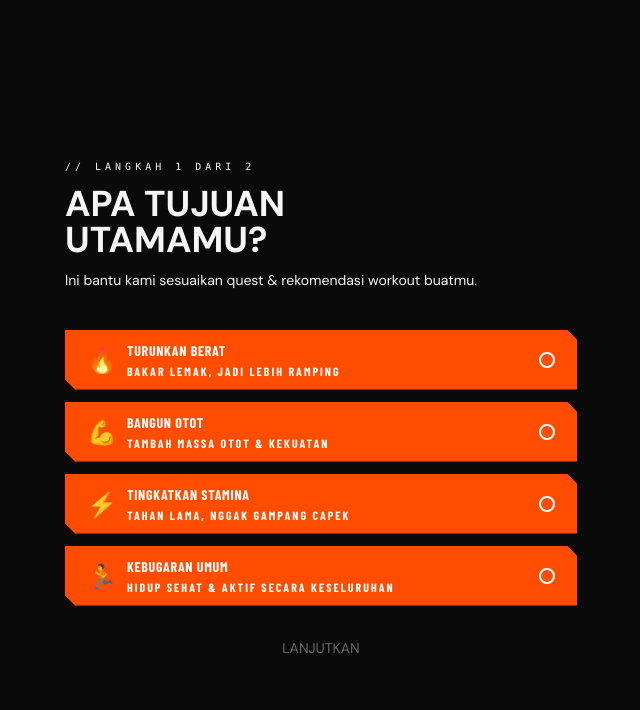
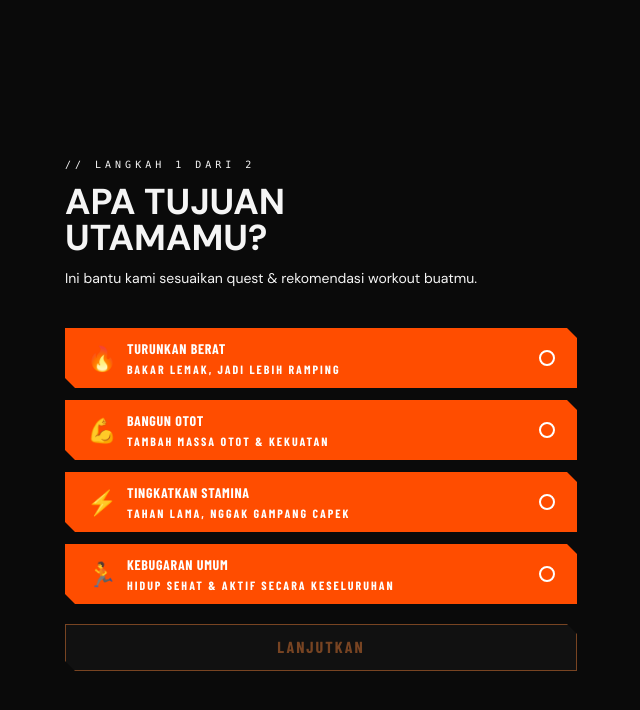
Before and after one commit to RapzzKY24/FitQuest, a Next.js app: page /auth/register/onboarding in a window 1280 px wide. Shown: the top 710 px of the page, without its empty margins (319-959 px from the left). Built offline with nearby package versions, Linux system fonts and the light colour scheme; a web font is replaced by a local one.

Commit message:
feat:change button in onboarding component

```diff
--- a/src/features/auth/components/OnBoardingFlow.tsx
+++ b/src/features/auth/components/OnBoardingFlow.tsx
@@ -157,14 +157,15 @@ export function OnboardingFlow() {
                 </p>
               )}
 
-              <button
+              <Button
+                variant="secondary"
                 type="button"
                 disabled={!selectedGoal}
                 onClick={() => setStep(1)}
                 className="btn-primary w-full py-3 text-sm mt-2 disabled:opacity-40 disabled:cursor-not-allowed"
               >
                 LANJUTKAN
-              </button>
+              </Button>
             </div>
           )}
 
@@ -200,6 +201,7 @@ export function OnboardingFlow() {
               <div className="flex gap-3 pt-2">
                 {/* Back */}
                 <Button
+                  variant="outline"
                   type="button"
                   onClick={() => setStep(0)}
                   className="btn-outline flex-1 py-3 text-sm"
```
